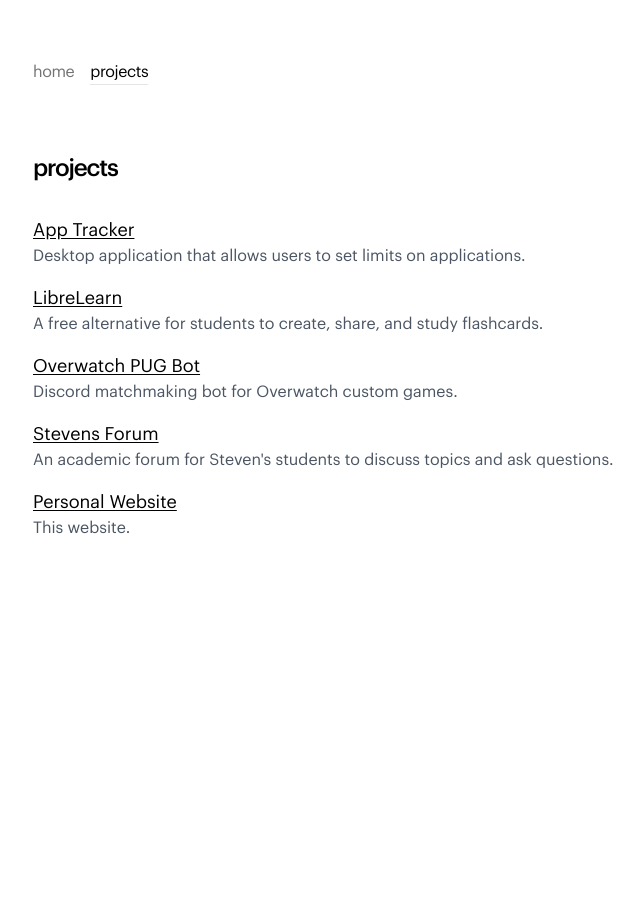
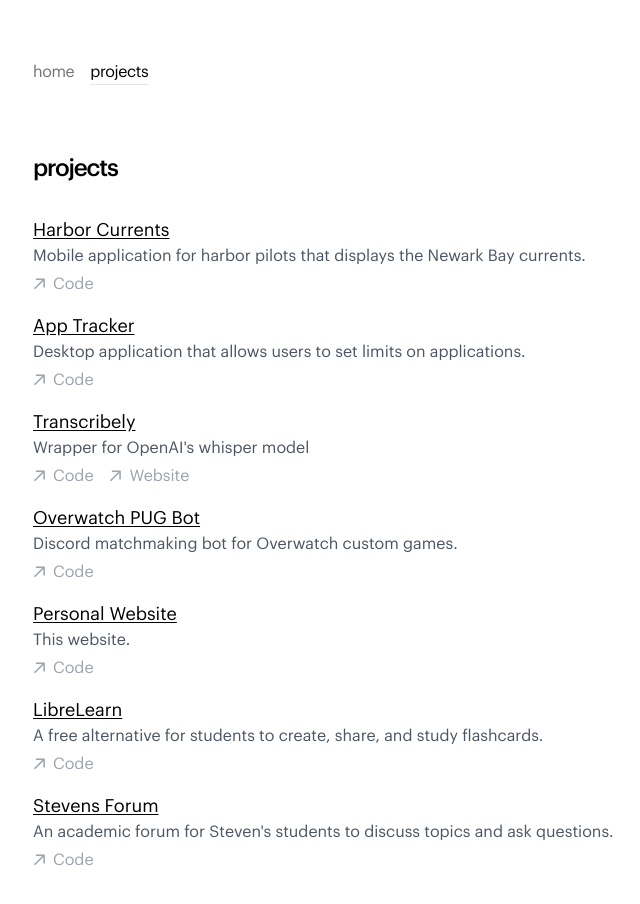
Before and after one commit to albionkaferi/personal-website, a Next.js app: page /projects in a window 1280 px wide. Shown: the top 904 px of the page, without its empty margins (271-911 px from the left). Before the commit the page ends 800 px from the top, so only its background shows below. Built offline with nearby package versions, Linux system fonts and the light colour scheme.

Commit message:
added data, added styling to project page

```diff
--- a/app/data.tsx
+++ b/app/data.tsx
@@ -1,18 +1,8 @@
+import { Twitter, Mail } from "lucide-react";
+
 export const socials = [
   {
-    logo: (
-      <svg
-        className="fill-black dark:fill-white"
-        width="20"
-        height="20"
-        role="img"
-        viewBox="0 0 24 24"
-        xmlns="http://www.w3.org/2000/svg"
-      >
-        <title>Gmail</title>
-        <path d="M24 5.457v13.909c0 .904-.732 1.636-1.636 1.636h-3.819V11.73L12 16.64l-6.545-4.91v9.273H1.636A1.636 1.636 0 0 1 0 19.366V5.457c0-2.023 2.309-3.178 3.927-1.964L5.455 4.64 12 9.548l6.545-4.91 1.528-1.145C21.69 2.28 24 3.434 24 5.457z" />
-      </svg>
-    ),
+    logo: <Mail size={20} />,
     alt: "Mail",
     href: "mailto:albionkaferi02@gmail.com",
     text: "albionkaferi02@gmail.com",
@@ -38,17 +28,7 @@ export const socials = [
     text: "github.com/albionkaferi",
   },
   {
-    logo: (
-      <svg
-        className="fill-black dark:fill-white"
-        width="20"
-        height="20"
-        viewBox="0 0 1200 1227"
-        xmlns="http://www.w3.org/2000/svg"
-      >
-        <path d="M714.163 519.284L1160.89 0H1055.03L667.137 450.887L357.328 0H0L468.492 681.821L0 1226.37H105.866L515.491 750.218L842.672 1226.37H1200L714.137 519.284H714.163ZM569.165 687.828L521.697 619.934L144.011 79.6944H306.615L611.412 515.685L658.88 583.579L1055.08 1150.3H892.476L569.165 687.854V687.828Z" />
-      </svg>
-    ),
+    logo: <Twitter size={20} />,
     alt: "Twitter",
     href: "https://twitter.com/albionkaferi",
     text: "twitter.com/albionkaferi",
@@ -57,31 +37,81 @@ export const socials = [
 
 export const projects = [
   {
+    title: "Harbor Currents",
+    description:
+      "Mobile application for harbor pilots that displays the Newark Bay currents.",
+    links: [
+      {
+        title: "Code",
+        href: "https://github.com/albionkaferi/HarborCurrents",
+      },
+    ],
+  },
+  {
     title: "App Tracker",
     description:
       "Desktop application that allows users to set limits on applications.",
-    href: "https://github.com/albionkaferi/app-tracker",
+    links: [
+      {
+        title: "Code",
+        href: "https://github.com/albionkaferi/app-tracker",
+      },
+    ],
+  },
+  {
+    title: "Transcribely",
+    description: "Wrapper for OpenAI's whisper model",
+    links: [
+      {
+        title: "Code",
+        href: "https://github.com/albionkaferi/app-tracker",
+      },
+      {
+        title: "Website",
+        href: "https://www.transcribely.org/",
+      },
+    ],
+  },
+  {
+    title: "Overwatch PUG Bot",
+    description: "Discord matchmaking bot for Overwatch custom games.",
+    links: [
+      {
+        title: "Code",
+        href: "https://github.com/albionkaferi/pug-bot",
+      },
+    ],
+  },
+  {
+    title: "Personal Website",
+    description: "This website.",
+    links: [
+      {
+        title: "Code",
+        href: "https://github.com/albionkaferi/personal-website",
+      },
+    ],
   },
   {
     title: "LibreLearn",
     description:
       "A free alternative for students to create, share, and study flashcards.",
-    href: "https://github.com/albionkaferi/LibreLearn",
-  },
-  {
-    title: "Overwatch PUG Bot",
-    description: "Discord matchmaking bot for Overwatch custom games.",
-    href: "https://github.com/albionkaferi/pug-bot",
+    links: [
+      {
+        title: "Code",
+        href: "https://github.com/albionkaferi/LibreLearn",
+      },
+    ],
   },
   {
     title: "Stevens Forum",
     description:
       "An academic forum for Steven's students to discuss topics and ask questions.",
-    href: "https://github.com/cloh54/StevensForum",
-  },
-  {
-    title: "Personal Website",
-    description: "This website.",
-    href: "https://github.com/albionkaferi/personal-website",
+    links: [
+      {
+        title: "Code",
+        href: "https://github.com/cloh54/StevensForum",
+      },
+    ],
   },
 ];
--- a/app/projects/page.tsx
+++ b/app/projects/page.tsx
@@ -12,17 +12,39 @@ export default async function ProjectsPage() {
       <h1 className="font-bold text-2xl mb-8 tracking-tighter">projects</h1>
       <ul className="mb-8 list-none">
         {projects.map((project) => (
-          <li key={project.href} className="mb-4">
-            <a href={project.href} target="_blank">
+          <li key={project.title} className="mb-4">
             <div>
-                <div className="text-lg text-black dark:text-white underline underline-offset-2">
+              <div className="text-lg font-medium underline underline-offset-2">
                 {project.title}
               </div>
               <p className="text-gray-600 dark:text-gray-400">
                 {project.description}
               </p>
+              <div className="flex space-x-4 mt-1">
+                {project.links?.map((link) => (
+                  <a
+                    key={link.href}
+                    href={link.href}
+                    target="_blank"
+                    className="inline-flex items-center text-gray-400 hover:text-white hover:translate-x-0.5 hover:-translate-y-0.5 transition-all ease-in-out duration-300"
+                  >
+                    <svg
+                      width="12"
+                      height="12"
+                      viewBox="0 0 12 12"
+                      fill="none"
+                      xmlns="http://www.w3.org/2000/svg"
+                    >
+                      <path
+                        d="M2.07102 11.3494L0.963068 10.2415L9.2017 1.98864H2.83807L2.85227 0.454545H11.8438V9.46023H10.2955L10.3097 3.09659L2.07102 11.3494Z"
+                        fill="currentColor"
+                      />
+                    </svg>
+                    <span className="ml-2">{link.title}</span>
+                  </a>
+                ))}
               </div>
-            </a>
+            </div>
           </li>
         ))}
       </ul>
```
Lines whose indentation alone changed are shown as unchanged.
